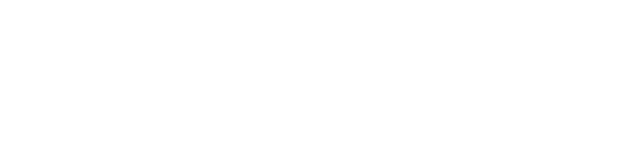
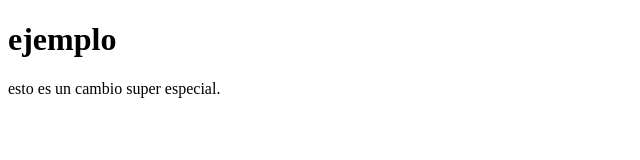
Before and after one commit to Huguete15/TrabajoGitAndresHugo, a plain HTML site: page index.html in a window 1280 px wide. Shown: the whole page, without its empty margins (0-640 px from the left). Drawn offline with Linux system fonts and the light colour scheme.

Commit message:
agregado de texto

```diff
--- a/index.html
+++ b/index.html
@@ -3,9 +3,10 @@
 <head>
     <meta charset="UTF-8">
     <meta name="viewport" content="width=device-width, initial-scale=1.0">
-    <title>compañero hugo</title>
+    <title>fallo Andres</title>
 </head>
 <body>
-
+    <h1>ejemplo</h1>
+    <p>esto es un cambio super especial.</p>
 </body>
 </html>
```
